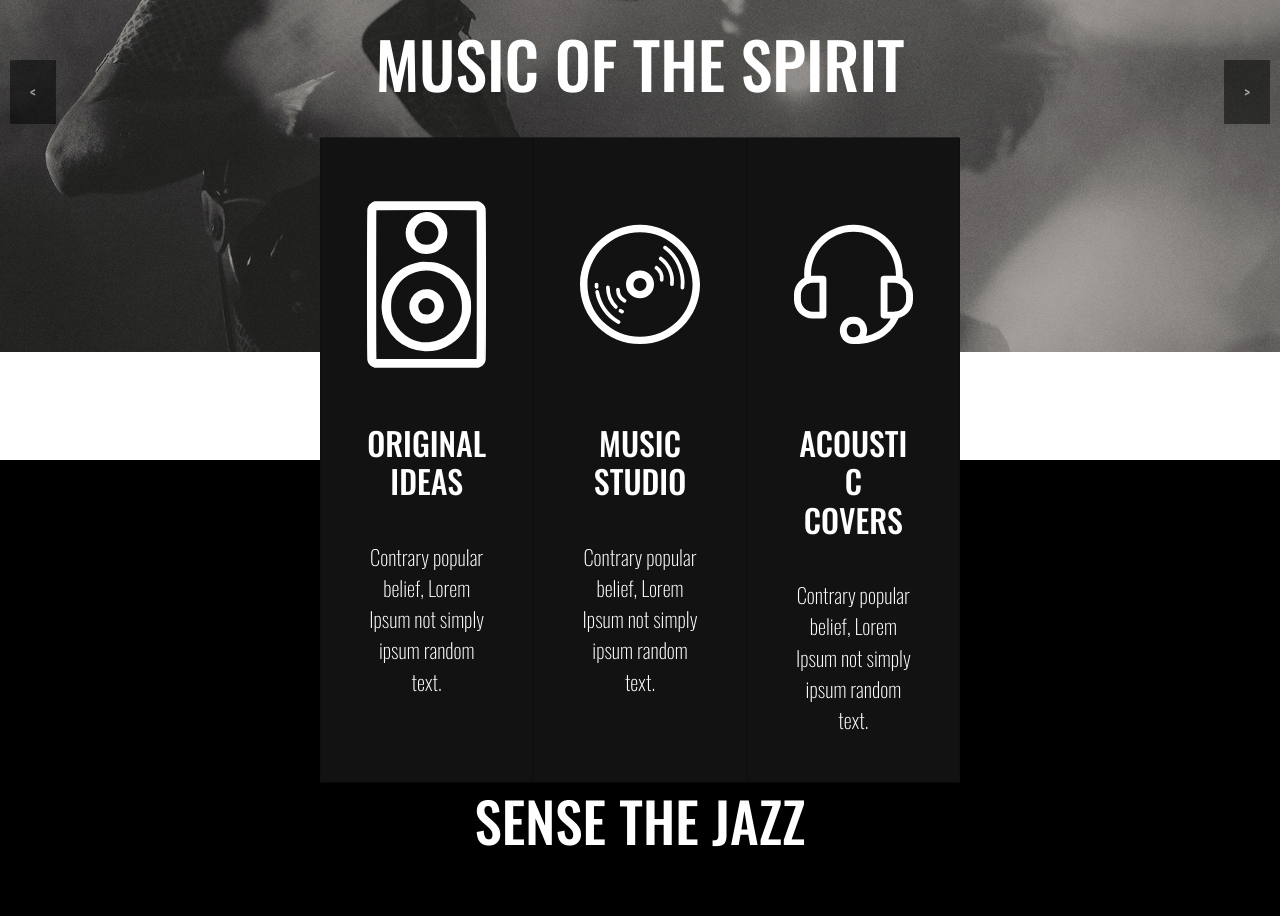
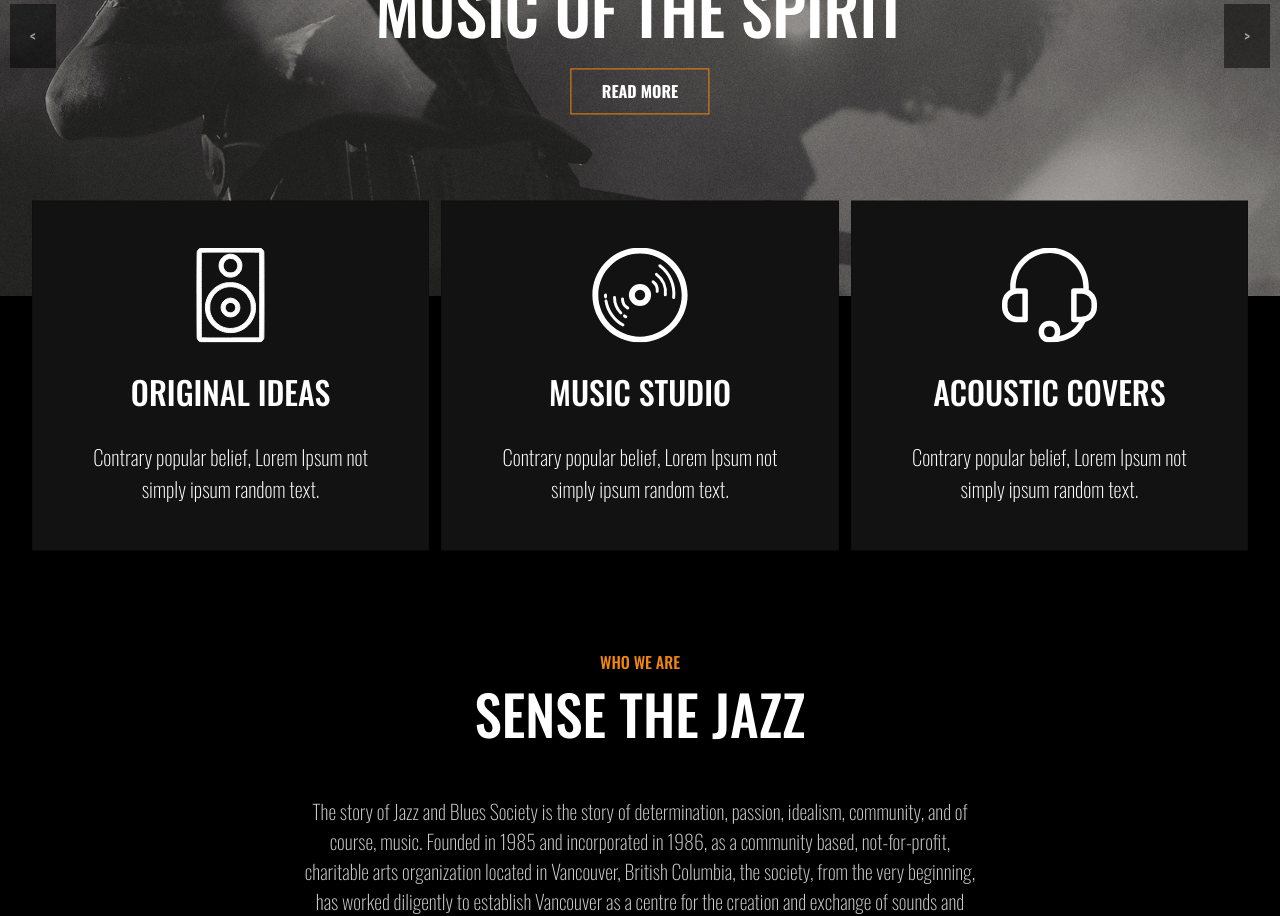
Before and after one commit to AndreaMargutti/proj-html-vuejs, a Vue app: page / in a window 1280 px wide. Shown: the part 340-1256 px from the top of the page. Built offline with nearby package versions, Linux system fonts and the light colour scheme.

Commit message:
fixed css in 4 components

```diff
--- a/src/components/AppHeader.vue
+++ b/src/components/AppHeader.vue
@@ -110,7 +110,7 @@ header {
   top: 0;
   left: 0;
   right: 0;
-  z-index: 1;
+  z-index: 2;
 
   img {
     display: block;
--- a/src/components/MainTopCard.vue
+++ b/src/components/MainTopCard.vue
@@ -1,32 +1,34 @@
 <script>
 export default {
   data() {
-    return {
-
-    }
+    return {};
   },
 
   props: {
     cardInfo: {
       type: Array,
-      required: true
-  }
-},
+      required: true,
+    },
+  },
 
-methods: {
-  getImgPaths: function(imgPath){
-        return new URL(imgPath, import.meta.url).href;
-    }
-}
-}
+  methods: {
+    getImgPaths: function (imgPath) {
+      return new URL(imgPath, import.meta.url).href;
+    },
+  },
+};
 </script>
 
 <template>
   <div id="container">
     <section>
-      <div class="card text-center w-100" v-for="(card, i) in cardInfo" :key="i">
+      <div
+        class="card text-center w-100"
+        v-for="(card, i) in cardInfo"
+        :key="i"
+      >
         <div class="card-body">
-          <img :src="getImgPaths(card.icon)" class="card-img-top">
+          <img :src="getImgPaths(card.icon)" class="card-img-top" />
           <h2 class="card-title">{{ card.title }}</h2>
           <p class="card-text">{{ card.text }}</p>
         </div>
@@ -43,15 +45,13 @@ methods: {
   padding: 30px;
   img {
     filter: invert(100%);
-    height: 200px;
+    height: 95px;
   }
 }
 .card-body {
-  * {
-    margin-bottom: 40px;
-  }
   .card-title {
     text-transform: uppercase;
+    margin: 30px;
   }
   .card-text {
     font-weight: 100;
@@ -61,15 +61,17 @@ methods: {
 
 #container {
   position: relative;
+  width: 100%;
 }
 
 section {
+  width: 95%;
+  gap: 1%;
   display: flex;
-  max-width: 75%;
   margin: 0 auto;
   position: absolute;
   left: 50%;
   top: -50%;
-  transform: translate(-50%, -50%);
+  transform: translate(-50%, -15%);
 }
 </style>
--- a/src/components/MainTopInfo.vue
+++ b/src/components/MainTopInfo.vue
@@ -1,36 +1,38 @@
 <script>
-import ReadMoreBtn from './ReadMoreBtn.vue';
+import ReadMoreBtn from "./ReadMoreBtn.vue";
 export default {
   components: {
     ReadMoreBtn,
   },
 
   data() {
-    return {
-
-    }
-  }
-}
+    return { buttonText: "READ MORE" };
+  },
+};
 </script>
 
 <template>
   <section>
     <h6>WHO WE ARE</h6>
     <h1>SENSE THE JAZZ</h1>
-      <p>The story of Jazz and Blues Society
-        is the story of determination, passion, idealism, community, and of course, music.
-        Founded in 1985 and incorporated in 1986, as a community based, not-for-profit, charitable
-        arts organization located in Vancouver, British Columbia, the society, from the very beginning,
-        has worked diligently to establish Vancouver as a centre for the creation and exchange of sounds
-        and ideas between the local, national and international music communities.</p>
-        <ReadMoreBtn />
+    <p>
+      The story of Jazz and Blues Society is the story of determination,
+      passion, idealism, community, and of course, music. Founded in 1985 and
+      incorporated in 1986, as a community based, not-for-profit, charitable
+      arts organization located in Vancouver, British Columbia, the society,
+      from the very beginning, has worked diligently to establish Vancouver as a
+      centre for the creation and exchange of sounds and ideas between the
+      local, national and international music communities.
+    </p>
+    <ReadMoreBtn :text="buttonText" />
   </section>
 </template>
 
 <style lang="scss" scoped>
 section {
   background-color: #000000;
-    padding: 300px 0;
+  padding-top: 400px;
+  padding-bottom: 100px;
   text-align: center;
 }
 h6 {
@@ -44,8 +46,8 @@ h1 {
 p {
   margin: 50px 0;
   padding: 0 300px;
-  color: white;
+  color: #cccccc;
   font-weight: 100;
-  font-size: 2.5rem;
+  font-size: 20px;
 }
 </style>
--- a/src/components/MainTopJumbo.vue
+++ b/src/components/MainTopJumbo.vue
@@ -1,5 +1,5 @@
 <script>
-import ReadMoreBtn from "./ReadMoreBtn.vue"
+import ReadMoreBtn from "./ReadMoreBtn.vue";
 export default {
   components: {
     ReadMoreBtn,
@@ -8,46 +8,44 @@ export default {
   data() {
     return {
       //creo l'array per le img per l'immagine di sfondo
-      imageList: [
-          "../assets/img/image.png",
-          "../assets/img/image (1).png"
-      ],
+      imageList: ["../assets/img/image.png", "../assets/img/image (1).png"],
       //creo l'indice per girare nell'array
       activeIndex: 0,
-    }
+      buttonText: "READ MORE",
+    };
   },
 
   methods: {
-    changeImg(){
-        if (this.activeIndex === 0){
+    changeImg() {
+      if (this.activeIndex === 0) {
         this.activeIndex++;
       } else {
         this.activeIndex--;
       }
     },
 
-    getImgPaths: function(imgPath){
+    getImgPaths: function (imgPath) {
       return new URL(imgPath, import.meta.url).href;
-    }
+    },
   },
 
-   created(){
-     setInterval(this.changeImg, 2000)
-   }
-}
+  created() {
+    setInterval(this.changeImg, 3500);
+  },
+};
 </script>
 
 <template>
   <section id="jumbo">
-        <img :src="getImgPaths(this.imageList[this.activeIndex])" alt="">
-        <button class="slide-btn left" @click="changeImg"> < </button>
+    <img :src="getImgPaths(this.imageList[this.activeIndex])" alt="" />
+    <button class="slide-btn left" @click="changeImg"><</button>
     <div class="centered">
       <h2>Instrumental Rock</h2>
       <h1 v-if="this.activeIndex === 0">Music in this video</h1>
       <h1 v-else="this.activeIndex === 1">Music of the spirit</h1>
-                <ReadMoreBtn :style="{ fontSize: 14 + 'px' }"/>
+      <ReadMoreBtn :text="buttonText" />
     </div>
-            <button class="slide-btn right" @click="changeImg"> > </button>
+    <button class="slide-btn right" @click="changeImg">></button>
   </section>
 </template>
 
@@ -57,7 +55,8 @@ export default {
   img {
     width: 100%;
   }
-        min-height: 50rem;
+  height: 43rem;
+  margin-bottom: -95px;
   position: relative;
   display: flex;
   flex-direction: column;
@@ -67,21 +66,21 @@ export default {
   text-align: center;
   //Inizio stile h3
   h2 {
-            color: #F2870C;
+    color: #f2870c;
     font-size: 2rem;
   }
   //Inizio stile h1
   h1 {
-            color: #FFFFFF;
+    color: #ffffff;
     font-size: 4rem;
-            padding: 50px 0;
+    margin: 40px 0px 20px 0px;
   }
   //bottoni
   .slide-btn {
     position: absolute;
     top: 50%;
     //stile dei bottoni
-            color: #FFFFFF;
+    color: #ffffff;
     padding: 20px;
     margin: 0 10px;
     background-color: #000000;
```
Lines whose indentation alone changed are shown as unchanged.
